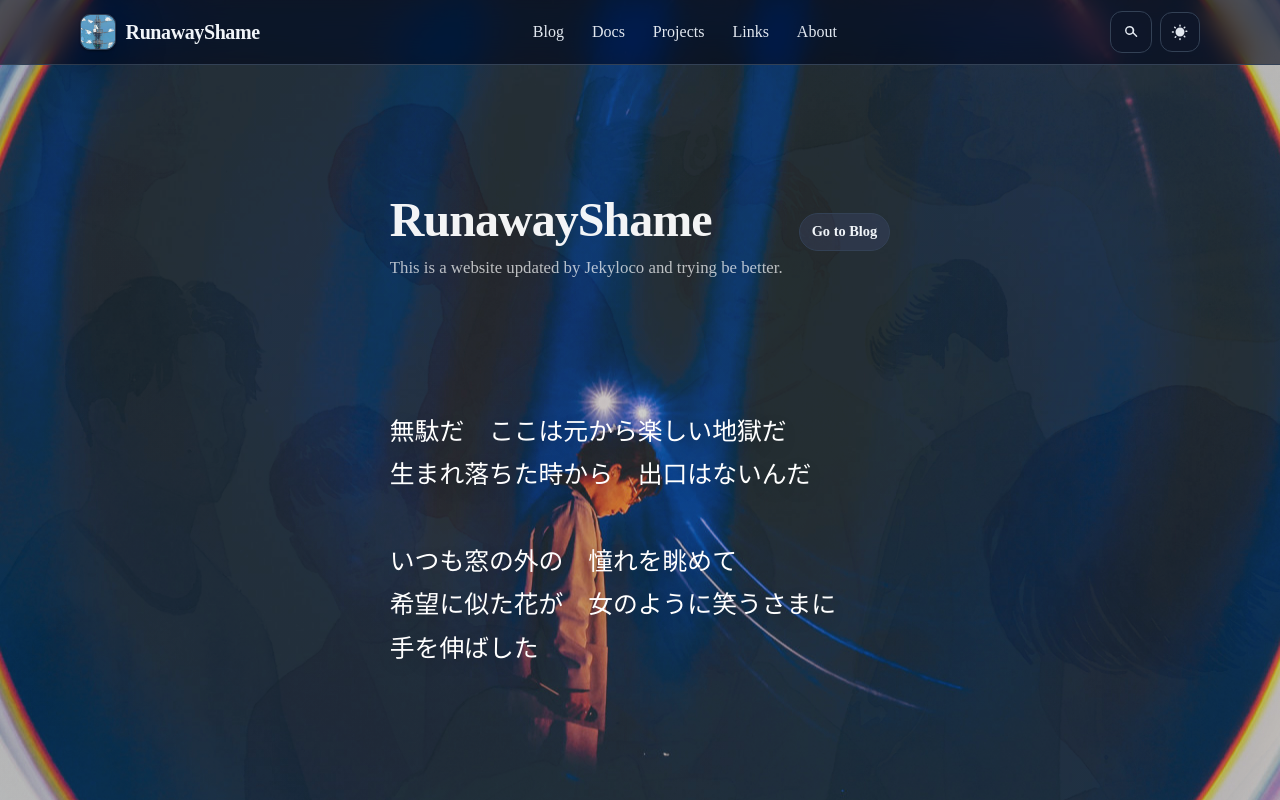
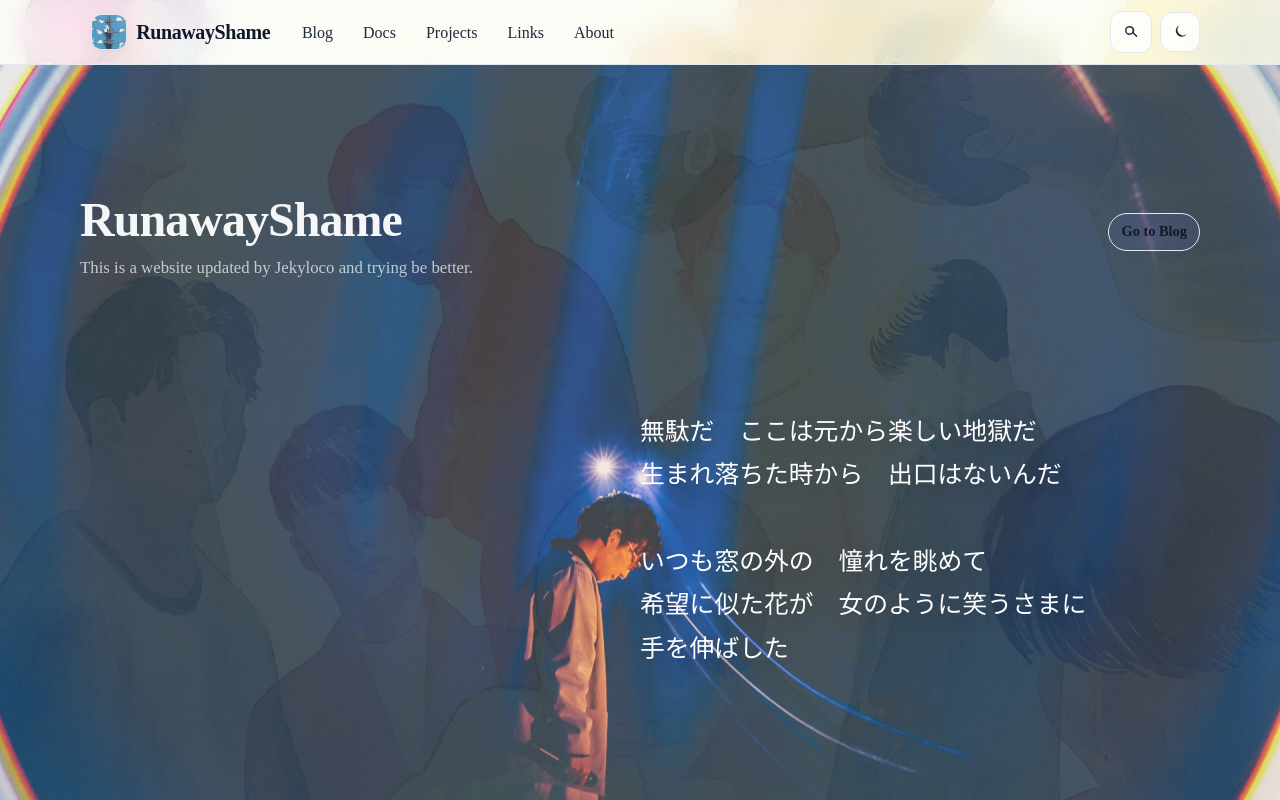
Before and after one commit to Jekyloco/jekyloco.github.io, an Astro site: page / in a window 1280 px wide. Shown: the top 800 px of the page. Built offline with nearby package versions, Linux system fonts and the light colour scheme; Astro itself is replaced by a stand-in of ours.

Commit message:
some css udpate

```diff
--- a/src/components/BaseHead.astro
+++ b/src/components/BaseHead.astro
@@ -79,7 +79,7 @@ const iconLinks = configuredIcons.length
 <script is:inline>
 	(() => {
 		const stored = localStorage.getItem('theme');
-		const theme = stored ?? 'dark';
+		const theme = stored ?? 'light';
 		document.documentElement.dataset.theme = theme;
 	})();
 </script>
--- a/src/components/Header.astro
+++ b/src/components/Header.astro
@@ -6,6 +6,7 @@ import HeaderLink from './HeaderLink.astro';
 
 <header class="site-header">
 	<div class="container header-inner">
+		<div class="header-left">
 			<a class="brand" href="/" aria-label={SITE_TITLE}>
 				<img class="brand-logo" src={LogoImage.src} width="34" height="34" alt={SITE_TITLE} loading="eager" />
 				<span class="brand-text">{SITE_TITLE}</span>
@@ -17,6 +18,7 @@ import HeaderLink from './HeaderLink.astro';
 				<HeaderLink href="/links">Links</HeaderLink>
 				<HeaderLink href="/about">About</HeaderLink>
 			</nav>
+		</div>
 		<div class="actions">
 			<a class="btn-icon" href="/search" aria-label="Search">
 				<svg viewBox="0 0 24 24" width="18" height="18" aria-hidden="true">
@@ -66,11 +68,21 @@ import HeaderLink from './HeaderLink.astro';
 		border-bottom: 1px solid rgb(var(--border));
 	}
 	.header-inner {
+		display: grid;
+		grid-template-columns: 1fr auto;
+		align-items: center;
+		gap: 0.75rem;
+		height: 64px;
+	}
+	.header-left {
 		display: flex;
 		align-items: center;
-		justify-content: space-between;
-		gap: 1rem;
-		height: 64px;
+		flex-wrap: nowrap;
+		gap: 0.5rem;
+		min-width: 0;
+		overflow: hidden;
+		height: 100%;
+		align-self: stretch;
 	}
 	.brand {
 		display: inline-flex;
@@ -82,6 +94,17 @@ import HeaderLink from './HeaderLink.astro';
 		text-decoration: none;
 		color: rgb(var(--black));
 		white-space: nowrap;
+		height: 100%;
+		padding: 0 0.6rem;
+		border-radius: 12px;
+		border: 1px solid transparent;
+		transition: background 120ms ease, color 120ms ease, border-color 120ms ease, box-shadow 120ms ease;
+	}
+	.brand:hover {
+		background: rgba(var(--accent-rgb), 0.12);
+		color: rgb(var(--black));
+		border-color: rgba(var(--border), 0.75);
+		box-shadow: var(--shadow);
 	}
 	.brand-logo {
 		width: 34px;
@@ -97,16 +120,37 @@ import HeaderLink from './HeaderLink.astro';
 	}
 	.nav-links {
 		display: flex;
+		flex-wrap: nowrap;
 		gap: 0.25rem;
-		align-items: center;
+		align-items: stretch;
 		overflow-x: auto;
+		overflow-y: hidden;
+		white-space: nowrap;
+		min-width: 0;
+		height: 100%;
+		scrollbar-width: none;
+		-ms-overflow-style: none;
+	}
+	.nav-links::-webkit-scrollbar {
+		display: none;
 	}
 	.nav-links :global(a) {
-		padding: 0.5rem 0.75rem;
+		display: inline-flex;
+		align-items: center;
+		height: 100%;
+		padding: 0 0.75rem;
 		border-radius: 10px;
+		border: 1px solid transparent;
 		color: rgb(var(--gray-dark));
 		text-decoration: none;
 		font-size: 1rem;
+		transition: background 120ms ease, color 120ms ease, border-color 120ms ease, box-shadow 120ms ease;
+	}
+	.nav-links :global(a:hover) {
+		background: rgba(var(--accent-rgb), 0.12);
+		color: rgb(var(--black));
+		border-color: rgba(var(--border), 0.75);
+		box-shadow: var(--shadow);
 	}
 	.nav-links :global(a.active) {
 		color: rgb(var(--black));
--- a/src/styles/global.css
+++ b/src/styles/global.css
@@ -45,16 +45,15 @@ html[data-theme='dark'] {
 	--home-hero-overlay: 0.1;
 	--home-hero-overlay-rgb: 0, 0, 0;
 }
+
 body {
 	font-family: var(--font-atkinson);
 	margin: 0;
 	padding: 0;
 	text-align: left;
 	background: rgb(var(--bg));
-	background-image: linear-gradient(
-			rgba(var(--bg), var(--site-bg-overlay)),
-			rgba(var(--bg), var(--site-bg-overlay))
-		),
+	background-image: linear-gradient(rgba(var(--bg), var(--site-bg-overlay)),
+			rgba(var(--bg), var(--site-bg-overlay))),
 		var(--site-bg-image, none);
 	background-size: cover;
 	background-position: center;
@@ -70,6 +69,7 @@ body {
 [hidden] {
 	display: none !important;
 }
+
 main {
 	max-width: var(--container);
 	margin: 0 auto;
@@ -81,6 +81,7 @@ main.home-main {
 	margin: 0;
 	padding: 0;
 }
+
 h1,
 h2,
 h3,
@@ -91,80 +92,101 @@ h6 {
 	color: rgb(var(--black));
 	line-height: 1.2;
 }
+
 h1 {
 	font-size: 3.052em;
 }
+
 h2 {
 	font-size: 2.441em;
 }
+
 h3 {
 	font-size: 1.953em;
 }
+
 h4 {
 	font-size: 1.563em;
 }
+
 h5 {
 	font-size: 1.25em;
 }
+
 strong,
 b {
 	font-weight: 700;
 }
+
 a {
 	color: var(--link);
 	text-decoration: none;
 }
+
 a:hover {
 	color: var(--link-hover);
 	text-decoration: none;
 }
+
 p {
 	margin-bottom: 1em;
 }
+
 .prose p {
 	margin-bottom: 2em;
 }
+
 textarea {
 	width: 100%;
 	font-size: 17px;
 }
+
 input {
 	font-size: 17px;
 }
+
 table {
 	width: 100%;
 }
+
 img {
 	max-width: 100%;
 	height: auto;
 	border-radius: 8px;
 }
+
 code {
 	padding: 2px 5px;
 	background-color: rgba(var(--gray-light), 0.6);
 	border-radius: 2px;
 }
+
 pre {
 	padding: 1.5em;
 	border-radius: 8px;
 }
-pre > code {
+
+pre>code {
 	all: unset;
 }
+
 blockquote {
 	border-left: 4px solid var(--accent);
 	padding: 0 0 0 20px;
 	margin: 0;
 	font-size: 1.333em;
 }
+
 hr {
 	border: none;
 	border-top: 1px solid rgb(var(--border));
 }
+
 @media (max-width: 720px) {
 	body {
 		font-size: 16px;
 	}
+
 	main {
 		padding: 1em;
 	}
@@ -180,7 +202,7 @@ hr {
 	height: 100vh;
 	display: flex;
 	align-items: center;
-	/* position: relative; */
+	position: relative;
 	overflow: hidden;
 	padding: 0;
 }
@@ -190,7 +212,6 @@ hr {
 	position: absolute;
 	inset: 0;
 	background-image: var(--home-hero-image, none);
-	/* background-size: contain; */
 	background-position: center;
 	background-repeat: no-repeat;
 	opacity: var(--home-hero-image-opacity, 1);
@@ -201,15 +222,15 @@ hr {
 	content: '';
 	position: absolute;
 	inset: 0;
-	background-image: linear-gradient(
-		rgba(var(--home-hero-overlay-rgb), var(--home-hero-overlay)),
-		rgba(var(--home-hero-overlay-rgb), var(--home-hero-overlay))
-	);
+	background-image: linear-gradient(rgba(var(--home-hero-overlay-rgb), var(--home-hero-overlay)),
+			rgba(var(--home-hero-overlay-rgb), var(--home-hero-overlay)));
 	z-index: 1;
 }
 
 .home-hero-inner {
 	height: 100%;
+	width: 100%;
+	max-width: 1120px;
 	display: flex;
 	align-items: stretch;
 	position: relative;
@@ -225,13 +246,15 @@ hr {
 
 .home-hero-primary {
 	grid-row: 2;
-	max-width: 920px;
+	width: 100%;
+	justify-self: stretch;
 	transform: translateY(-20px);
 }
 
 .home-hero-secondary {
 	grid-row: 4;
-	max-width: 760px;
+	width: 100%;
+	justify-self: stretch;
 }
 
 .home-hero-top {
@@ -261,13 +284,17 @@ hr {
 	color: rgba(255, 255, 255, 1);
 	font-size: 1.55rem;
 	text-shadow: 0 6px 18px rgba(0, 0, 0, 0.18);
+	width: 50%;
+	/* 必须设置一个宽度，否则它会占满 100%，看不出居中 */
+	margin-left: auto;
 }
 
-html[data-theme='dark'] .home-hero-intro  {
+html[data-theme='dark'] .home-hero-intro {
 	margin: 0;
 	color: rgba(255, 255, 255, 1);
 	font-size: 1.55rem;
 	text-shadow: 0 6px 18px rgba(0, 0, 0, 0.18);
+	margin-left: auto;
 }
 
 .home-section {
@@ -285,16 +312,20 @@ html[data-theme='dark'] .home-hero-intro  {
 	.home-hero {
 		height: 92vh;
 	}
+
 	.home-hero-content {
 		grid-template-rows: 0.65fr auto 0.35fr auto 1fr;
 	}
+
 	.home-hero-primary {
 		transform: translateY(-12px);
 	}
+
 	.home-hero-top {
 		flex-direction: column;
 		align-items: flex-start;
 	}
+
 	.home-hero-title {
 		font-size: 2.3rem;
 	}
```
Also changed, not shown: .github/workflows/deploy.yml. Lines whose indentation alone changed are shown as unchanged.
